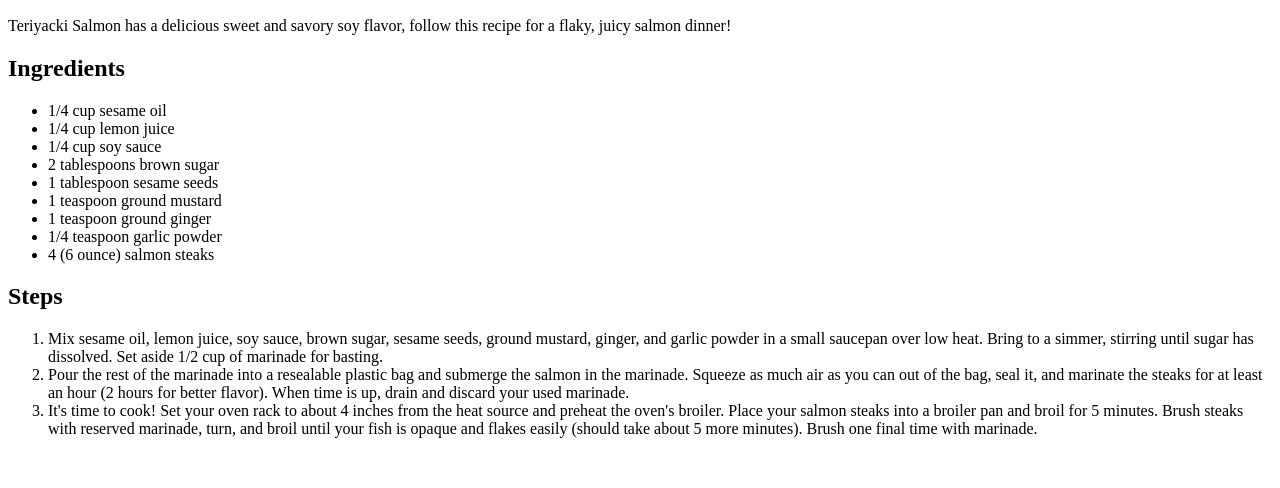
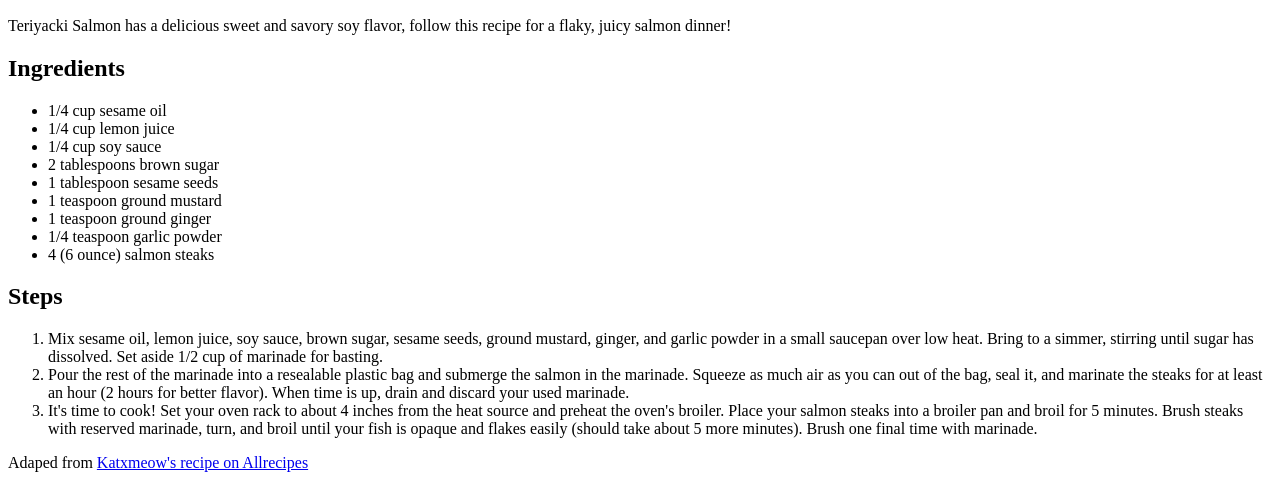
Before and after one commit to jacann/odin-recipes, a plain HTML site: page recipes/teriyackisalmon.html in a window 1280 px wide. Shown: the part 434-922 px from the top of the page. Before the commit the page ends 888 px from the top, so only its background shows below. Drawn offline with Linux system fonts and the light colour scheme.

Commit message:
Add attribution

```diff
--- a/recipes/teriyackisalmon.html
+++ b/recipes/teriyackisalmon.html
@@ -27,5 +27,6 @@
             <li>Pour the rest of the marinade into a resealable plastic bag and submerge the salmon in the marinade. Squeeze as much air as you can out of the bag, seal it, and marinate the steaks for at least an hour (2 hours for better flavor). When time is up, drain and discard your used marinade.</li>
             <li>It's time to cook! Set your oven rack to about 4 inches from the heat source and preheat the oven's broiler. Place your salmon steaks into a broiler pan and broil for 5 minutes. Brush steaks with reserved marinade, turn, and broil until your fish is opaque and flakes easily (should take about 5 more minutes). Brush one final time with marinade.</li>
         </ol>
+        <p>Adaped from <a href="https://www.allrecipes.com/recipe/228285/teriyaki-salmon/">Katxmeow's recipe on Allrecipes</a></p>
     </body>
 </html>
```
